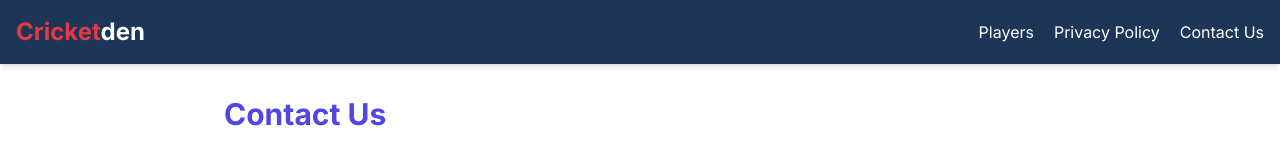
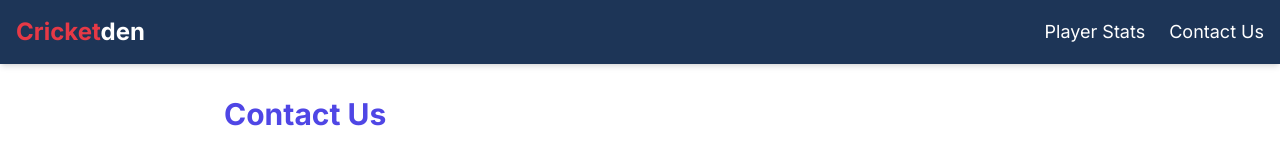
Before and after one commit to PatelAbhay550/cricketden, a Next.js app: page /ContactUs in a window 1280 px wide. Shown: the top 151 px of the page. Built offline with nearby package versions, Linux system fonts and the light colour scheme.

Commit message:
Update Header.jsx

```diff
--- a/components/Header.jsx
+++ b/components/Header.jsx
@@ -1,28 +1,103 @@
+"use client";
+
+import { useState, useEffect, useRef } from "react";
 import Link from "next/link";
 
 const Header = () => {
+  const [menuOpen, setMenuOpen] = useState(false);
+  const menuRef = useRef(null);
+
+  // Close the menu when clicking outside
+  useEffect(() => {
+    const handleOutsideClick = (e) => {
+      if (menuRef.current && !menuRef.current.contains(e.target)) {
+        setMenuOpen(false);
+      }
+    };
+    document.addEventListener("mousedown", handleOutsideClick);
+    return () => document.removeEventListener("mousedown", handleOutsideClick);
+  }, []);
+
   return (
-    <header className="bg-primary text-white p-4 shadow-md">
-      <div className="container mx-auto flex justify-between items-center">
+    <header className="bg-primary text-white shadow-md">
+      <div className="container mx-auto flex justify-between items-center p-4">
         {/* Logo */}
         <div className="logo text-2xl font-bold">
           <Link href="/">
             <span className="text-accent">Cricket</span>den
           </Link>
         </div>
-        <div className="options">
-          <ul className="flex items-center gap-5 ">
-            <Link className="hover:text-accent" href="/players">
-              <li>Players</li>
-            </Link>
-            <Link className="hover:text-accent" href="/privacy">
-              <li>Privacy Policy</li>
-            </Link>
-            <Link className="hover:text-accent" href="/ContactUs">
-              <li>Contact Us</li>
-            </Link>
+
+        {/* Hamburger Icon */}
+        <button
+          className="md:hidden flex items-center text-white focus:outline-none"
+          onClick={() => setMenuOpen(!menuOpen)}
+          aria-label="Toggle Menu"
+        >
+          {menuOpen ? (
+            <svg
+              xmlns="http://www.w3.org/2000/svg"
+              className="h-6 w-6"
+              fill="none"
+              viewBox="0 0 24 24"
+              stroke="currentColor"
+            >
+              <path
+                strokeLinecap="round"
+                strokeLinejoin="round"
+                strokeWidth="2"
+                d="M6 18L18 6M6 6l12 12"
+              />
+            </svg>
+          ) : (
+            <svg
+              xmlns="http://www.w3.org/2000/svg"
+              className="h-6 w-6"
+              fill="none"
+              viewBox="0 0 24 24"
+              stroke="currentColor"
+            >
+              <path
+                strokeLinecap="round"
+                strokeLinejoin="round"
+                strokeWidth="2"
+                d="M4 6h16M4 12h16m-7 6h7"
+              />
+            </svg>
+          )}
+        </button>
+
+        {/* Menu */}
+        <nav
+          ref={menuRef}
+          className={`${
+            menuOpen ? "block" : "hidden"
+          } md:flex z-10 md:items-center md:gap-8 text-lg`}
+        >
+          <ul
+            className={`absolute md:static top-16 left-0 w-full md:w-auto bg-primary/90 md:bg-transparent flex flex-col md:flex-row items-center gap-6 p-4 md:p-0`}
+          >
+            <li>
+              <Link
+                href="/players"
+                className="hover:text-yellow-400 transition-colors"
+                onClick={() => setMenuOpen(false)}
+              >
+                Player Stats
+              </Link>
+            </li>
+
+            <li>
+              <Link
+                href="/ContactUs"
+                className="hover:text-yellow-400 transition-colors"
+                onClick={() => setMenuOpen(false)}
+              >
+                Contact Us
+              </Link>
+            </li>
           </ul>
-        </div>
+        </nav>
       </div>
     </header>
   );
```
